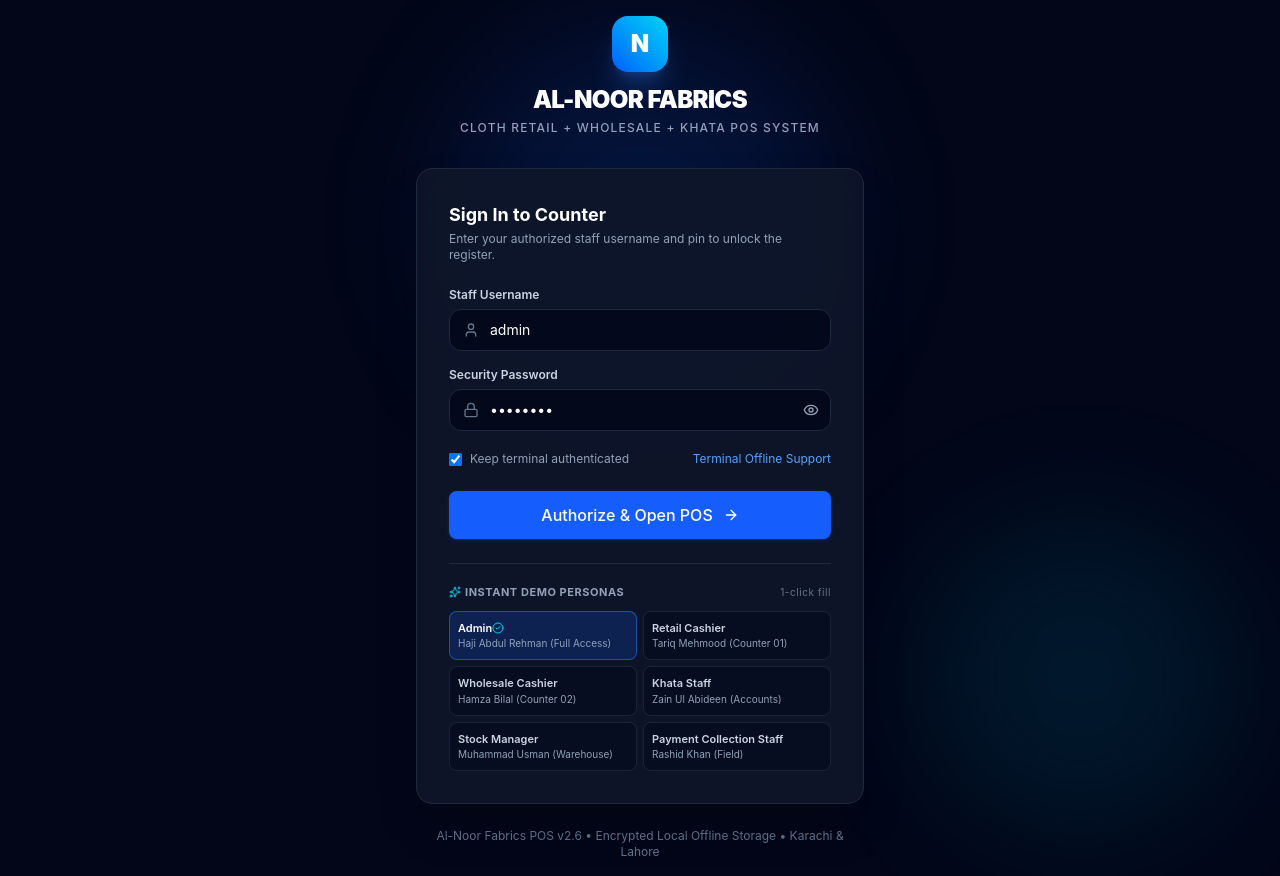
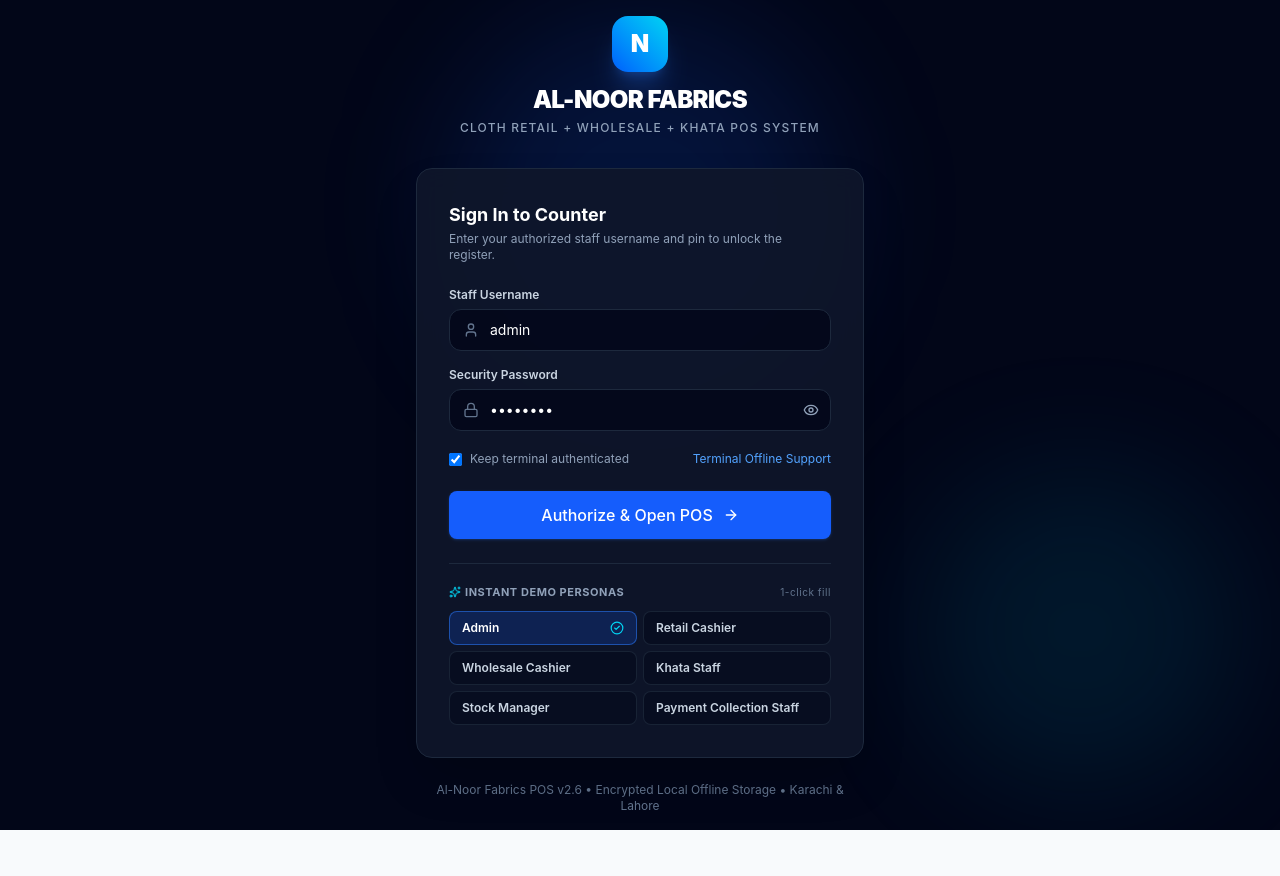
Before and after one commit to bakartechnology/cloth-pos-system, a Next.js app: page /login in a window 1280 px wide. After the commit the page ends 830 px from the top, so only its background shows below. Built offline with nearby package versions, Linux system fonts and the light colour scheme.

Commit message:
Initial commit

```diff
--- a/app/login/page.tsx
+++ b/app/login/page.tsx
@@ -18,13 +18,13 @@ export default function LoginPage() {
   const [isLoading, setIsLoading] = useState(false);
   const [error, setError] = useState('');
 
-  const demoAccounts: { role: StaffRole; user: string; label: string }[] = [
-    { role: 'Admin', user: 'admin', label: 'Haji Abdul Rehman (Full Access)' },
-    { role: 'Retail Cashier', user: 'tariq.cashier', label: 'Tariq Mehmood (Counter 01)' },
-    { role: 'Wholesale Cashier', user: 'hamza.wholesale', label: 'Hamza Bilal (Counter 02)' },
-    { role: 'Khata Staff', user: 'zain.khata', label: 'Zain Ul Abideen (Accounts)' },
-    { role: 'Stock Manager', user: 'usman.stock', label: 'Muhammad Usman (Warehouse)' },
-    { role: 'Payment Collection Staff', user: 'rashid.recovery', label: 'Rashid Khan (Field)' },
+  const demoAccounts: { role: StaffRole; user: string }[] = [
+    { role: 'Admin', user: 'admin' },
+    { role: 'Retail Cashier', user: 'tariq.cashier' },
+    { role: 'Wholesale Cashier', user: 'hamza.wholesale' },
+    { role: 'Khata Staff', user: 'zain.khata' },
+    { role: 'Stock Manager', user: 'usman.stock' },
+    { role: 'Payment Collection Staff', user: 'rashid.recovery' },
   ];
 
   const handleLogin = (e?: React.FormEvent) => {
@@ -34,9 +34,23 @@ export default function LoginPage() {
 
     setTimeout(() => {
       const result = authService.login(username);
-      if (result.success) {
+      if (result.success && result.staff) {
         refreshStaff();
-        router.push('/dashboard');
+        if (authService.hasPermission('dashboard_view', result.staff)) {
+          router.push('/dashboard');
+        } else if (authService.hasPermission('pos_retail', result.staff)) {
+          router.push('/pos/retail');
+        } else if (authService.hasPermission('pos_wholesale', result.staff)) {
+          router.push('/pos/wholesale');
+        } else if (authService.hasPermission('pos_khata', result.staff)) {
+          router.push('/pos/khata');
+        } else if (authService.hasPermission('stock_view', result.staff)) {
+          router.push('/products');
+        } else if (authService.hasPermission('payment_collection', result.staff)) {
+          router.push('/payments');
+        } else {
+          router.push('/dashboard');
+        }
       } else {
         setError(result.error || 'Invalid credentials.');
         setIsLoading(false);
@@ -165,17 +179,14 @@ export default function LoginPage() {
                   key={demo.user}
                   type="button"
                   onClick={() => handleSelectDemo(demo.user)}
-                  className={`flex flex-col text-left p-2 rounded-lg border text-[11px] transition-all ${
+                  className={`flex items-center justify-between px-3 py-2 rounded-lg border text-xs font-semibold transition-all ${
                     username === demo.user
                       ? 'bg-blue-600/20 border-blue-500/50 text-white'
                       : 'bg-slate-950/50 border-slate-800/80 text-slate-300 hover:bg-slate-800 hover:text-white'
                   }`}
                 >
-                  <span className="font-semibold flex items-center justify-between">
-                    {demo.role}
-                    {username === demo.user && <CheckCircle2 className="w-3 h-3 text-cyan-400" />}
-                  </span>
-                  <span className="text-[10px] text-slate-400 truncate">{demo.label}</span>
+                  <span>{demo.role}</span>
+                  {username === demo.user && <CheckCircle2 className="w-3.5 h-3.5 text-cyan-400 shrink-0" />}
                 </button>
               ))}
             </div>
--- a/app/page.tsx
+++ b/app/page.tsx
@@ -1,5 +1,5 @@
 import { redirect } from 'next/navigation';
 
 export default function HomePage() {
-  redirect('/dashboard');
+  redirect('/login');
 }
```
